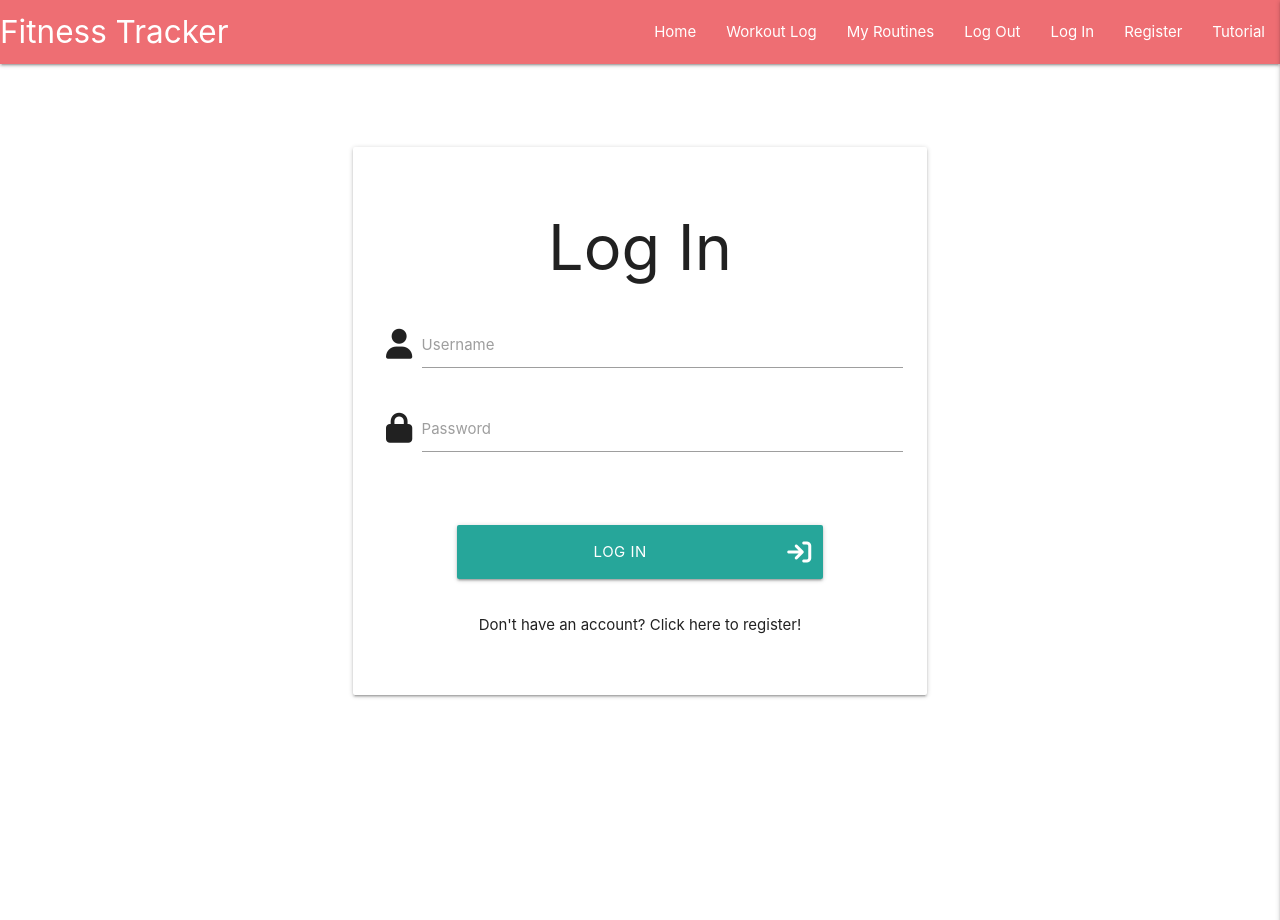
After one commit to lmjh/fitness-tracker, a Flask app: page /login in a window 1280 px wide. The commit adds this page. Run offline with Flask 2, Linux system fonts and the light colour scheme; some libraries are stand-ins or nearby versions.

Commit message:
Build login page template

```diff
--- a/app.py
+++ b/app.py
@@ -25,6 +25,14 @@ def home():
     return render_template("home.html", page_title="Home")
 
 
+@app.route("/login")
+def login():
+    """
+    Returns the login page.
+    """
+    return render_template("login.html", page_title="Home")
+
+
 if __name__ == "__main__":
     app.run(host=os.environ.get("IP"),
             port=int(os.environ.get("PORT")),
--- a/templates/home.html
+++ b/templates/home.html
@@ -7,7 +7,7 @@
             <p>Lorem ipsum dolor sit, amet consectetur adipisicing elit. Quod ipsam earum asperiores optio esse? Ducimus, nam.
                 Quos recusandae, reprehenderit ea provident, delectus amet quas inventore aperiam atque laudantium beatae ipsa?</p>
             <div class="row">
-                <a href="" class="waves-effect waves-light btn-large col s12 l5 margin-top-2"><i class="fa-solid fa-arrow-right-to-bracket right"></i> Log In</a>
+                <a href="{{ url_for('login') }}" class="waves-effect waves-light btn-large col s12 l5 margin-top-2"><i class="fa-solid fa-arrow-right-to-bracket right"></i> Log In</a>
                 <a href="" class="waves-effect waves-light btn-large col s12 l5 offset-l2 margin-top-2"><i class="fa-solid fa-user-plus right"></i>Sign Up</a>
             </div>
         </div>
--- a/templates/includes/nav.html
+++ b/templates/includes/nav.html
@@ -2,6 +2,6 @@
 <li><a href="">Workout Log</a></li>
 <li><a href="">My Routines</a></li>
 <li><a href="">Log Out</a></li>
-<li><a href="">Log In</a></li>
+<li><a href="{{ url_for('login') }}">Log In</a></li>
 <li><a href="">Register</a></li>
 <li><a href="">Tutorial</a></li>
--- /dev/null
+++ b/templates/login.html
@@ -0,0 +1,39 @@
+{% extends "base.html" %}
+{% block content %}
+<div class="row">
+    <div class="col s12 l8 offset-l2 margin-top-5 center-align">
+        <div class="card-panel">
+            <h1>Log In</h1>
+            <form method="POST" action="{{ url_for('login') }}">
+                <div class="row">
+                    <div class="input-field col s12">
+                        <i class="fa-solid fa-user prefix"></i>
+                        <input id="username" name="username" minlength="5"
+                        maxlength="15" pattern="^[a-zA-Z0-9]{5,15}$" class="validate" type="text" required>
+                        <label for="username">Username</label>
+                    </div>
+                    <div class="input-field col s12">
+                        <i class="fa-solid fa-lock prefix"></i>
+                        <input id="password" name="password" type="password" minlength="5"
+                            maxlength="15" pattern="^[a-zA-Z0-9]{5,15}$" class="validate" required>
+                        <label for="password">Password</label>
+                    </div>
+                </div>
+                <div class="row">
+                    <button type="submit" class="waves-effect waves-light btn-large col s8 offset-s2 margin-top-2"><i
+                            class="fa-solid fa-arrow-right-to-bracket right"></i> Log In</button>
+                </div>
+                <div class="row">
+                    <div class="col s12">
+                        <p>
+                            Don't have an account? Click here to register!
+                        </p>
+                    </div>
+                </div>
+            </form>
+
+
+        </div>
+    </div>
+</div>
+{% endblock %}
```
